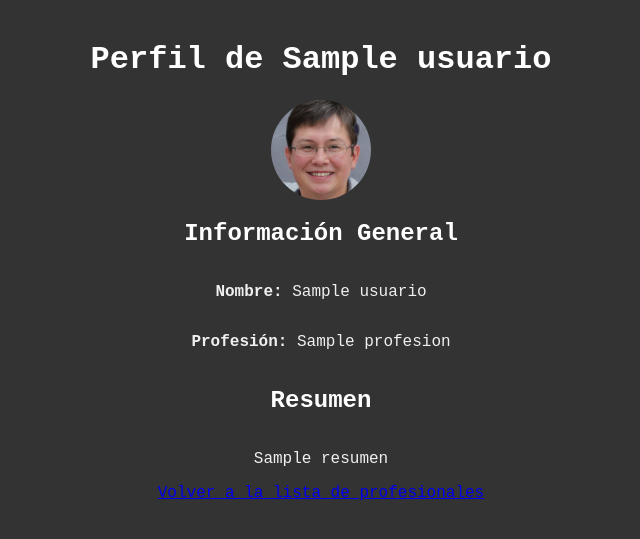
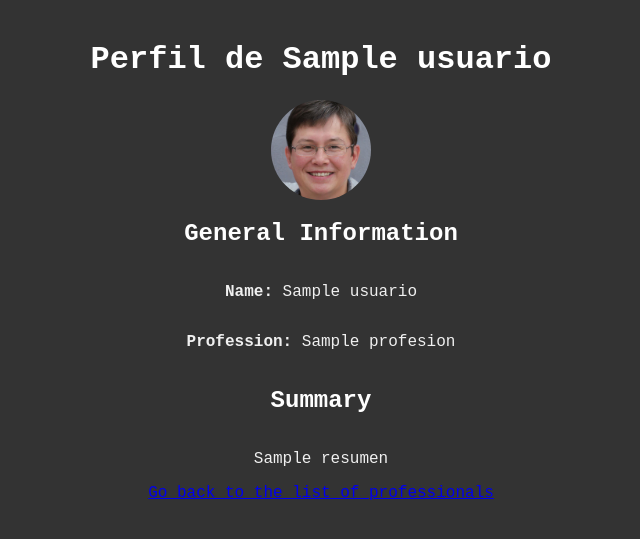
Before and after one commit to KapeParaguay/MS, a Flask app: template templates/perfil.html in a window 1280 px wide. Shown: the top 539 px of the page, without its empty margins (319-959 px from the left). Run offline with Flask 3, Linux system fonts and the light colour scheme; the template is opened without the code that fills it: most values are stand-ins (such as "Sample title", 1, 10 or a date in 2020).

Commit message:
Update perfil.html

```diff
--- a/templates/perfil.html
+++ b/templates/perfil.html
@@ -1,22 +1,22 @@
 <!DOCTYPE html>
 <html>
 <head>
-    <title>Perfil de Usuario</title>
+    <title>User Profil</title>
     <link rel="stylesheet" href="{{ url_for('static', filename='styles.css') }}">
 </head>
 <body class="container">
     <h1>Perfil de {{ usuario.nombre }}</h1>
     <img src="{{ url_for('static', filename='807.jpg') }} " alt="Descripción de la imagen">
 
-    <h2>Información General</h2>
-    <p><strong>Nombre:</strong> {{ usuario.nombre }}</p>
-    <p><strong>Profesión:</strong> {{ usuario.profesion }}</p>
+    <h2>General Information</h2>
+    <p><strong>Name:</strong> {{ usuario.nombre }}</p>
+    <p><strong>Profession:</strong> {{ usuario.profesion }}</p>
 
-    <h2>Resumen</h2>
+    <h2>Summary</h2>
     <p>{{ usuario.resumen }}</p>
 
 
 
-    <a href="{{ url_for('ruta_profesionales') }}">Volver a la lista de profesionales</a>
+    <a href="{{ url_for('ruta_profesionales') }}">Go back to the list of professionals</a>
 </body>
 </html>
```
